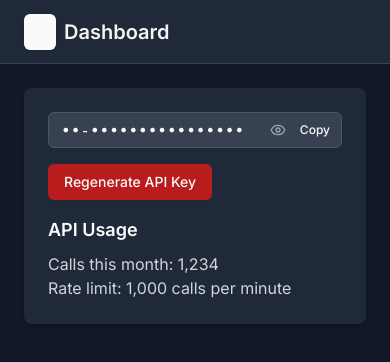
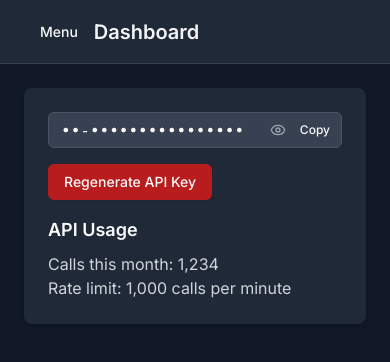
Before and after one commit to matovu-farid/scrap-platform, a Next.js app: page /dashboard in a window 390 px wide. Shown: the top 362 px of the page. Built offline with nearby package versions, Linux system fonts and the light colour scheme.

Commit message:
Update mobile menu button in dashboard header

```diff
--- a/app/dashboard/client.tsx
+++ b/app/dashboard/client.tsx
@@ -157,15 +157,22 @@ export default function DashboardClient() {
       {/* Main Content */}
       <div className="flex-1 flex flex-col">
         <header className="bg-white dark:bg-gray-800 border-b border-gray-200 dark:border-gray-700 h-16 flex items-center px-6">
-          <Button
-            title="Open Menu"
-            type="button"
+          {/* <Button
+
+
             // variant="ghost"
             className="md:hidden mr-2 text-gray-600 dark:text-gray-300"
             asChild
             onClick={() => setIsMobileMenuOpen(true)}
           >
             <Menu className="h-5 w-5" />
+          </Button> */}
+          <Button
+            type="button"
+            variant="ghost"
+            onClick={() => setIsMobileMenuOpen(true)}
+          >
+            Menu
           </Button>
           <h1 className="text-xl font-semibold text-gray-900 dark:text-gray-100">
             Dashboard
```
